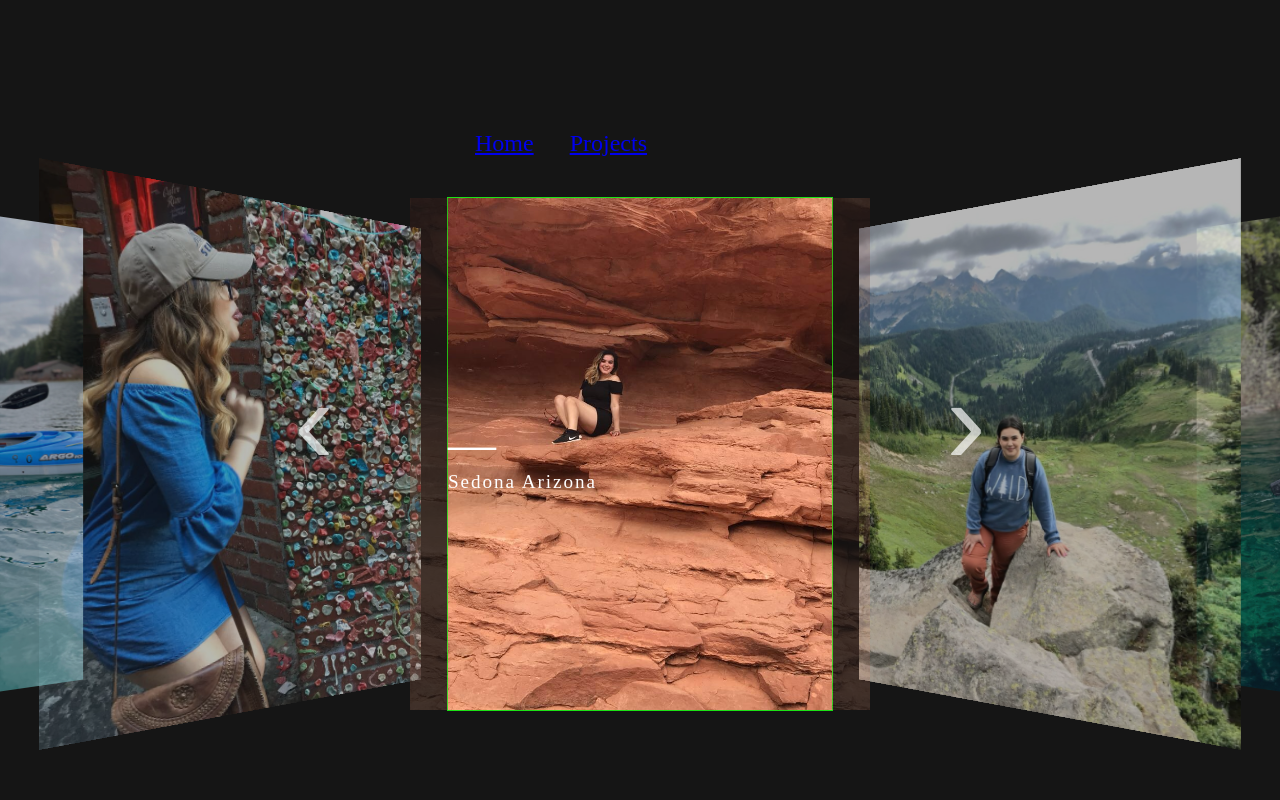
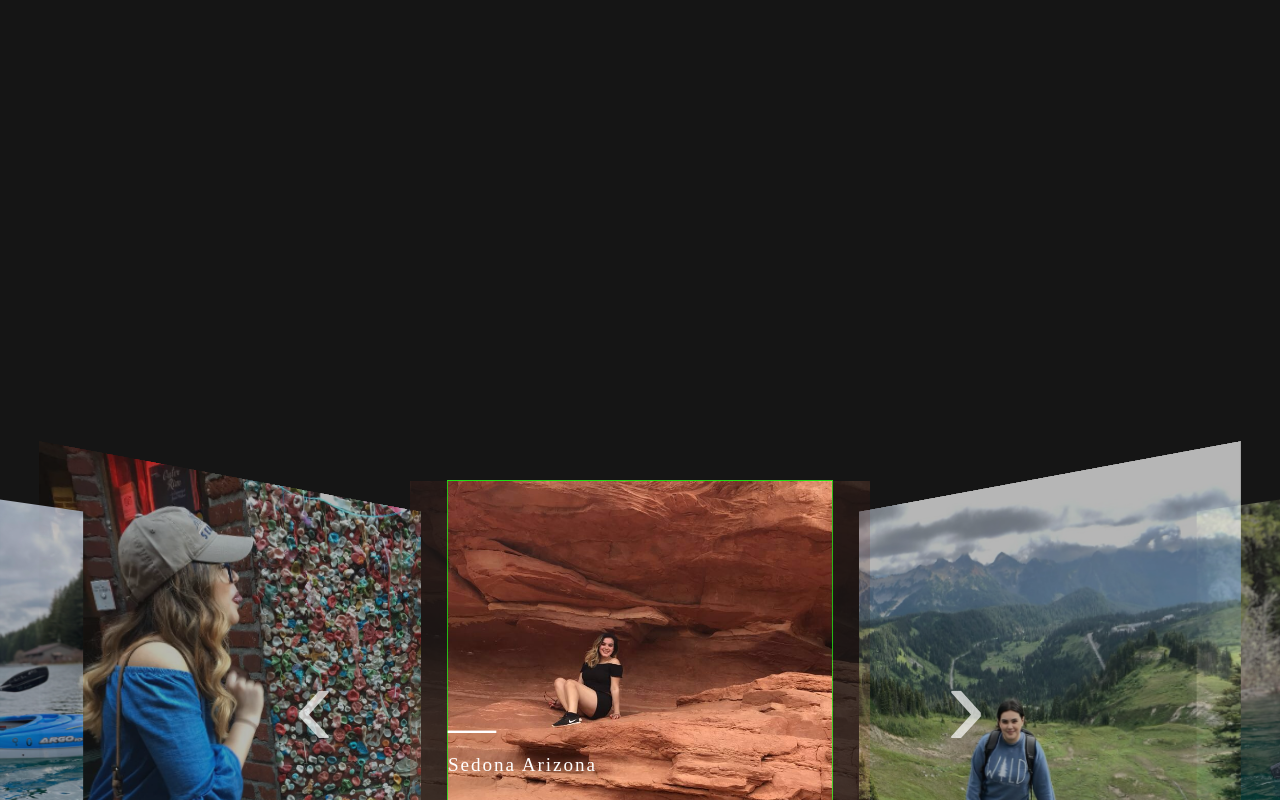
Before and after one commit to yovana-pelayo/my-app, a React (Create React App) app: page / in a window 1280 px wide. Shown: the top 800 px of the page. Built offline with nearby package versions, Linux system fonts and the light colour scheme.

Commit message:
I regret not having a home component. My application is confusing me. Will clean up tomorrow. First thing is going to be to get the header styling done, then create a home page and add about me section to the homepage and have the rest of the redirects in menu.

```diff
--- a/src/App.css
+++ b/src/App.css
@@ -2,29 +2,7 @@
   text-align: center;
 }
 
-
-
-
-.App-header {
-  background-color: #282c34;
-  min-height: 20vh;
-  display: flex;
-  flex-direction: column;
-  align-items: center;
-  justify-content: center;
-  font-size: calc(10px + 2vmin);
-  color: black;
+.header{
+  padding-bottom: 150%;
+   height: 2%;
 }
-
-.App-link {
-  color: #61dafb;
-}
-
-@keyframes App-logo-spin {
-  from {
-    transform: rotate(0deg);
-  }
-  to {
-    transform: rotate(360deg);
-  }
-}
--- a/src/App.js
+++ b/src/App.js
@@ -3,19 +3,20 @@ import './App.css';
 import { Route , Routes} from 'react-router-dom';
 import Projects from './Menu/Projects';
 import Header from './Menu/Header';
-
+import Bio from './View/Bio';
 function App() {
   return (
    <>
-   <Header/>
-
-   <Routes>
-
+   <div>
+    <header>
+   <Header />
+    </header >
+    {/* <Bio/> */}
+     <Routes>
    <Route path= '/' element={<AboutMe/>}/>
    <Route path= '/projects' element={<Projects/>}/>
-
-
    </Routes>
+   </div>
    </>
   );
 }
--- a/src/Menu/Header.css
+++ b/src/Menu/Header.css
@@ -1,12 +1,13 @@
 
-.header {
-}
+.header .header{
+
+    position: absolute;
+     height: 2vh;
+  }
 
 
 ul{
     display: flex;
-    padding: 6px 10px;
-
     list-style-type: none;
 }
 ul li {
--- a/src/Menu/Header.jsx
+++ b/src/Menu/Header.jsx
@@ -17,7 +17,7 @@ function Header () {
       <Link to ='/'>Home</Link>
     </li>
     <li>
-        <Link to= '/projects' element={<Projects />}>Projects</Link>
+        <Link to= '/projects'>Projects</Link>
     </li>
 </ul>
  </div>
--- a/src/Menu/Projects.jsx
+++ b/src/Menu/Projects.jsx
@@ -9,7 +9,9 @@ const Projects = () => {
        <div className="title">
           <h1>This is a project</h1>
        </div>
-
+       <div className="title">
+          <h1>This is a project</h1>
+       </div>
     </div>
  );
 };
--- a/src/View/AboutMe.jsx
+++ b/src/View/AboutMe.jsx
@@ -1,4 +1,3 @@
-import Header from "../Menu/Header";
 import "./AboutMe.css";
 import React from "react";
 
--- /dev/null
+++ b/src/View/Bio.css
@@ -0,0 +1,3 @@
+bio {
+    color: aliceblue;
+}
--- /dev/null
+++ b/src/View/Bio.jsx
@@ -0,0 +1,14 @@
+import './Bio.css'
+
+
+function Bio() {
+
+
+return (
+    <div className="bio">
+        <p>Hi, I'm Yovana – a go-getter and problem-solver with a love for the outdoors. My passion for helping others and overcoming challenges drives me to make a difference every day.
+</p>
+    </div>
+)
+}
+export default Bio;
```
